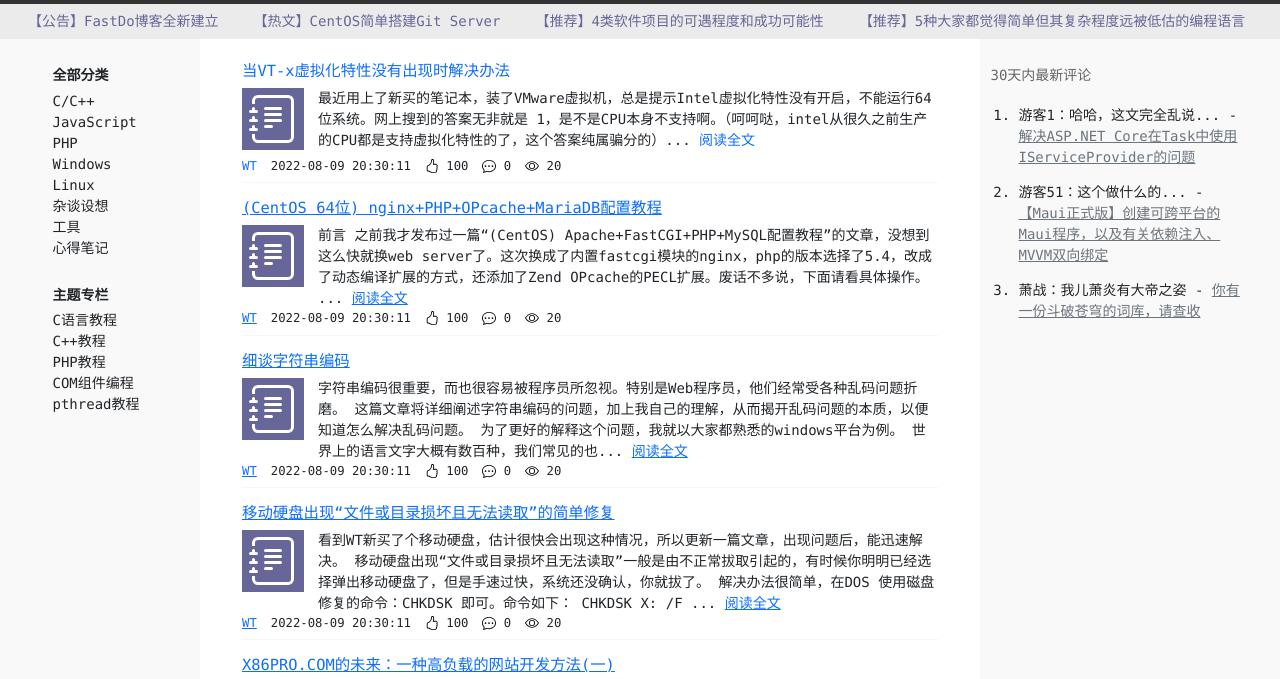
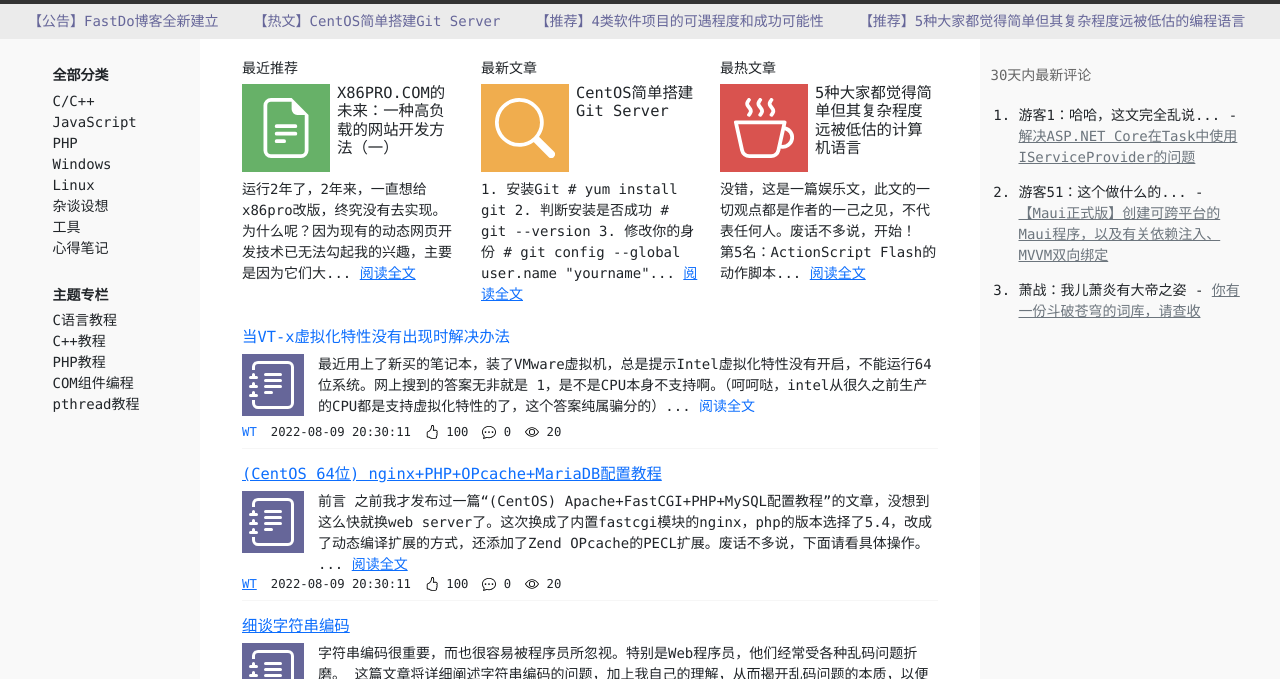
Before and after one commit to fastdo/blog, a plain HTML site: page index.html in a window 1280 px wide. Shown: the part 46-725 px from the top of the page. Drawn offline with Linux system fonts and the light colour scheme.

Commit message:
Signed-off-by: WT <zth555@qq.com>

```diff
--- a/index.html
+++ b/index.html
@@ -123,7 +123,7 @@
             </div>
 
             <div class="col-lg px-5">
-                <div class="row d-none">
+                <div class="row">
                     <div class="col-lg-4 mt-4">
                         <div>
                             <h6>最近推荐</h6>
```
